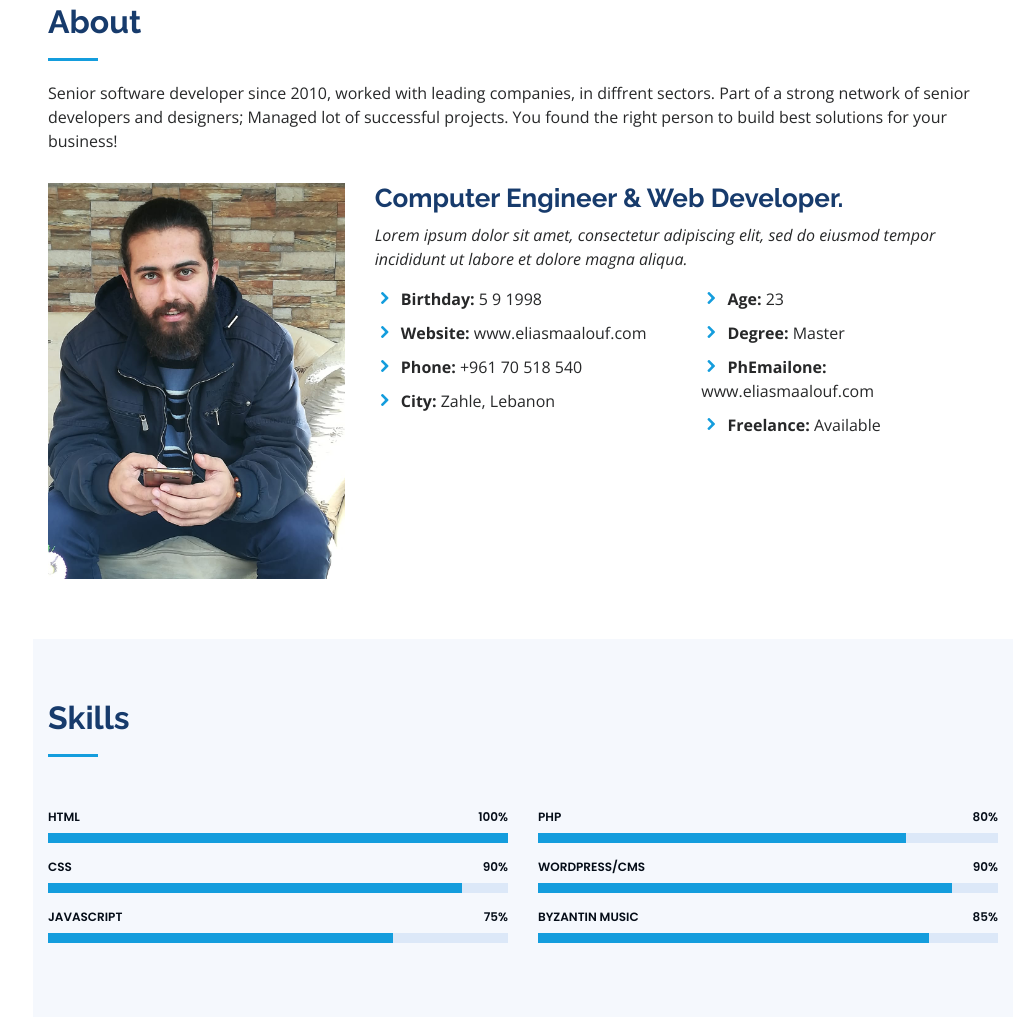
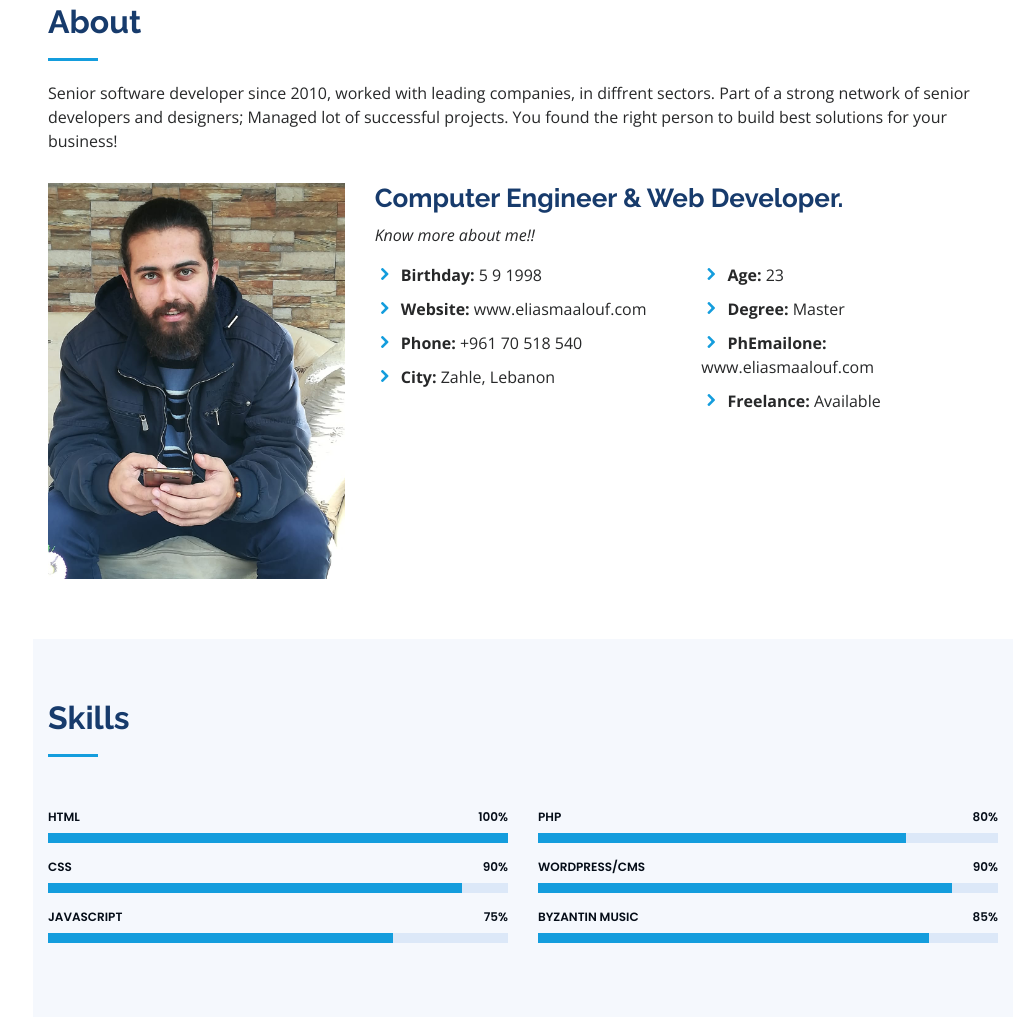
Before and after one commit to maaloufelias/123, a plain HTML site: page index.html in a window 1280 px wide. Shown: the part 857-1877 px from the top of the page, without its empty margins (267-1280 px from the left). Drawn offline with nearby package versions, Linux system fonts and the light colour scheme.

Commit message:
commit 5

```diff
--- a/index.html
+++ b/index.html
@@ -101,8 +101,7 @@
           <div class="col-lg-8 pt-4 pt-lg-0 content" data-aos="fade-left">
             <h3> Computer Engineer &amp; Web Developer.</h3>
             <p class="font-italic">
-              Lorem ipsum dolor sit amet, consectetur adipiscing elit, sed do eiusmod tempor incididunt ut labore et dolore
-              magna aliqua.
+              Know more about me!!
             </p>
             <div class="row">
               <div class="col-lg-6">
@@ -583,7 +582,7 @@
                 <p>+961 70 518 540</p>
               </div>
 
-              <iframe src="https://www.google.com/maps/embed?pb=!1m14!1m8!1m3!1d12097.433213460943!2d-74.0062269!3d40.7101282!3m2!1i1024!2i768!4f13.1!3m3!1m2!1s0x0%3A0xb89d1fe6bc499443!2sDowntown+Conference+Center!5e0!3m2!1smk!2sbg!4v1539943755621" frameborder="0" style="border:0; width: 100%; height: 290px;" allowfullscreen></iframe>
+              <!--<iframe src="" frameborder="0" style="border:0; width: 100%; height: 290px;" allowfullscreen></iframe>-->
             </div>
 
           </div>
```
